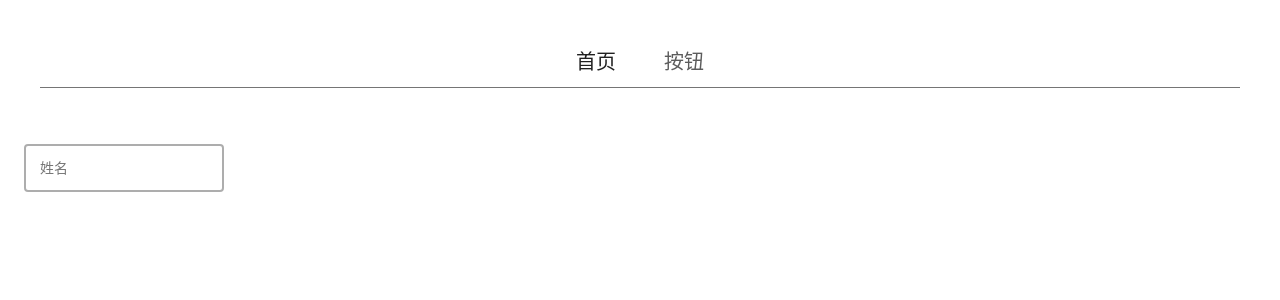
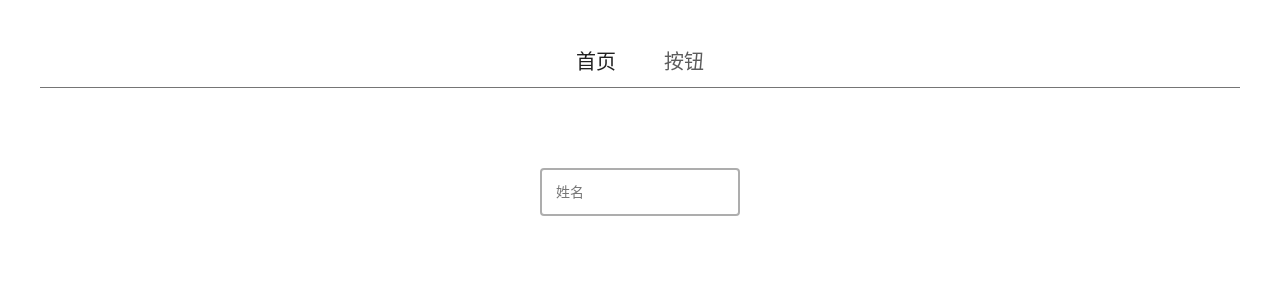
Before and after one commit to AerospaceXu/huz-ui, a React (Create React App) app: page /#/ in a window 1280 px wide. Shown: the top 300 px of the page. Built offline with nearby package versions, Linux system fonts and the light colour scheme.

Commit message:
feat: create Main layout.

```diff
--- /dev/null
+++ b/src/Layouts/Main.tsx
@@ -0,0 +1,12 @@
+import React from 'react';
+import styled from 'styled-components';
+
+const Wrapper = styled.main`
+  margin: 24px auto 0;
+  max-width: 768px;
+  padding: 0 24px;
+`;
+
+const Main: React.FC = (props) => <Wrapper>{props.children}</Wrapper>;
+
+export default Main;
--- a/src/views/ComponentButtonPage.tsx
+++ b/src/views/ComponentButtonPage.tsx
@@ -2,9 +2,11 @@ import React from 'react';
 import styled from 'styled-components';
 
 import Button from '../components/Button';
+import Main from '../Layouts/Main';
 
 const Wrapper = styled.div`
   width: 100%;
+
   > button {
     margin: 8px;
   }
@@ -12,6 +14,7 @@ const Wrapper = styled.div`
 
 const ComponentButtonPage: React.FC = () => (
   <Wrapper>
+    <Main>
       <Button>普通按钮</Button>
       <Button isContained={false}>普通按钮</Button>
       <Button type="danger">警告按钮</Button>
@@ -22,6 +25,7 @@ const ComponentButtonPage: React.FC = () => (
       <Button type="danger" disable>
         链接按钮
       </Button>
+    </Main>
   </Wrapper>
 );
 
--- a/src/views/Home.tsx
+++ b/src/views/Home.tsx
@@ -1,6 +1,7 @@
 import React, { useState } from 'react';
 import styled from 'styled-components';
 
+import Main from '../Layouts/Main';
 import Input from '../components/Input';
 
 const Wrapper = styled.div`
@@ -17,7 +18,9 @@ const Home: React.FC = () => {
     setValue(e.target.value);
   return (
     <Wrapper>
-      <Input label="姓名" value={value} onChange={handleInputChange} />
+      <Main>
+        <Input label="姓名" value={value} onChange={handleInputChange} />
+      </Main>
     </Wrapper>
   );
 };
```
Also changed, not shown: .eslintrc.js. Lines whose indentation alone changed are shown as unchanged.
